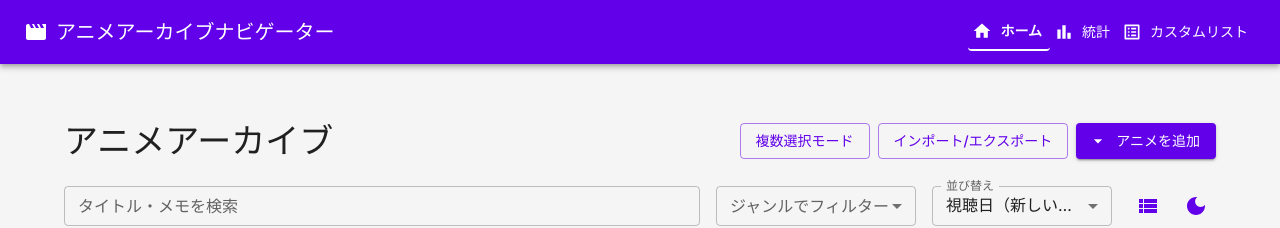
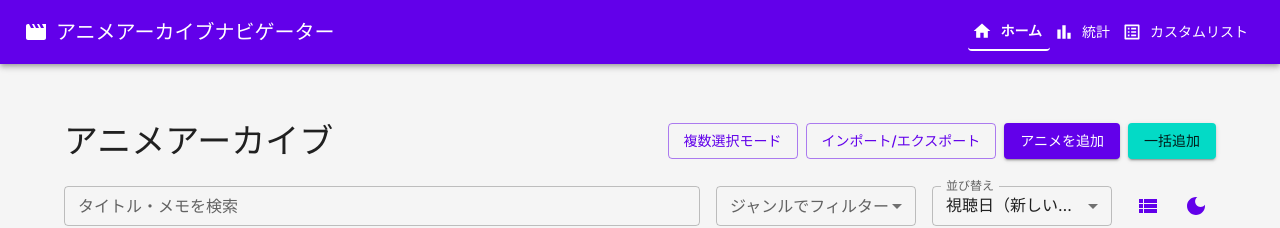
Before and after one commit to towazo/AnimeManagement, a React (Create React App) app: page /#/ in a window 1280 px wide. Shown: the top 228 px of the page. Built offline with nearby package versions, Linux system fonts and the light colour scheme.

Commit message:
アニメ追加UIの改善
- ドロップダウンメニューを削除し、直接操作できるボタンに変更
- 「アニメを追加」と「一括追加」を独立したボタンとして配置
- 不要なメニュー項目を削除してUIをシンプル化

```diff
--- a/src/pages/HomePage.tsx
+++ b/src/pages/HomePage.tsx
@@ -323,19 +323,17 @@ const HomePage: React.FC = () => {
               <Button
                 variant="contained"
                 color="primary"
-                startIcon={<ArrowDropDownIcon />}
-                onClick={handleAddMenuClick}
+                onClick={handleAddClick}
               >
                 アニメを追加
               </Button>
-              <Menu
-                anchorEl={addMenuAnchorEl}
-                open={Boolean(addMenuAnchorEl)}
-                onClose={handleAddMenuClose}
+              <Button
+                variant="contained"
+                color="secondary"
+                onClick={handleBulkAddClick}
               >
-                <MenuItem onClick={handleAddClick}>個別追加</MenuItem>
-                <MenuItem onClick={handleBulkAddClick}>一括追加</MenuItem>
-              </Menu>
+                一括追加
+              </Button>
             </>
           )}
         </Box>
```
